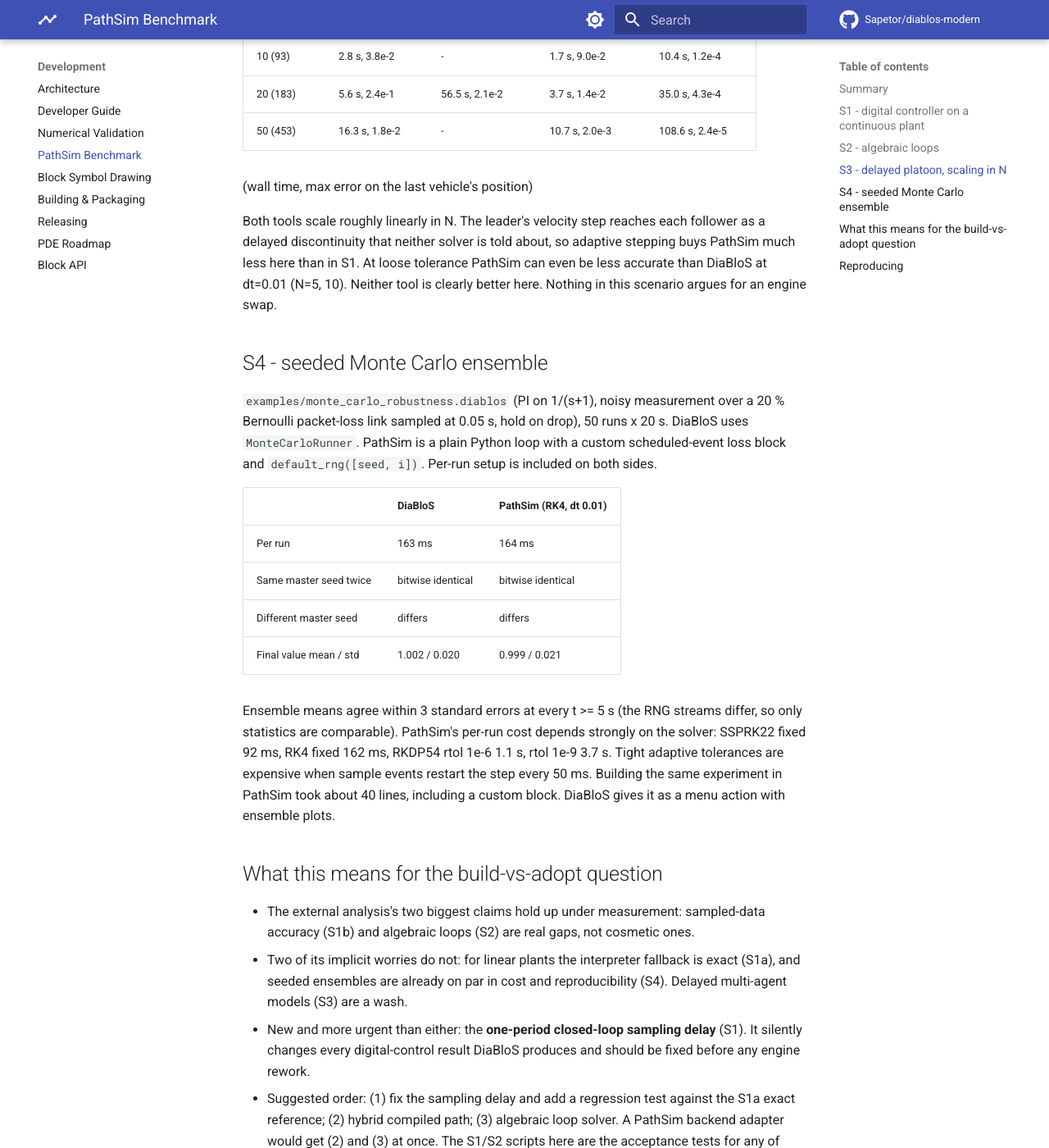
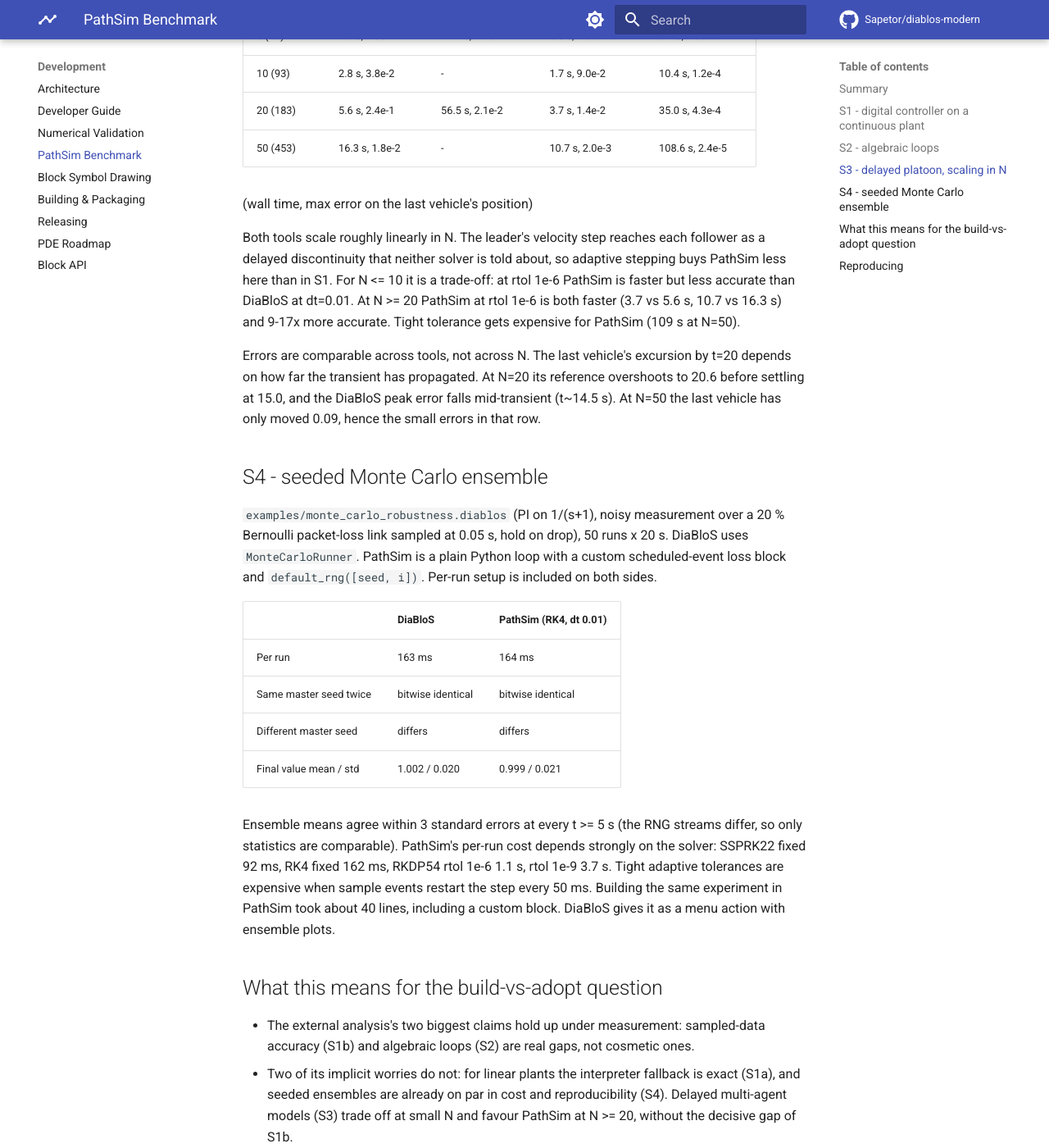
Before and after one commit to Sapetor/diablos-modern, an MkDocs documentation site: the page built from docs/BENCHMARK_PATHSIM.md, in a window 1280 px wide and 1400 px high, scrolled down 3367 px. Shown: the whole window at 82% size. Built offline with MkDocs 1.6.1 and Material for MkDocs 9.7.7, drawn with Linux system fonts in a browser that asks for light colours; comment, search, counter and statistics services are not loaded; some of the changed text lies outside the part shown.

Commit message:
docs(bench): S3 favours PathSim at N>=20; note tests the delay fix will touch
Co-Authored-By: Claude Opus 5.5 <noreply@anthropic.com>

```diff
--- a/docs/BENCHMARK_PATHSIM.md
+++ b/docs/BENCHMARK_PATHSIM.md
@@ -18,7 +18,7 @@ either tool, and the reference is evaluated at each tool's own output times.
 | S1a linear plant + digital PI | exact (2e-14), 0.09 s, interpreter | 6e-12 at 0.1 s (RKDP54) | Fallback costs nothing for linear plants, **but DiaBloS applies the control one sample late** |
 | S1b nonlinear stiff plant + digital PI | **1st order**: 1.6e-3 (3.2 s) ... 3e-5 (40 s) | 1.7e-10 at 0.9 s; 1.9e-13 at 1.8 s | The interpreter fallback is the real accuracy gap |
 | S2 algebraic loop | rejected; delay workaround diverges or is wrong unless the loop contracts | solved to 3e-13, 2 ms | Genuine capability gap |
-| S3 delayed platoon, N=50 | 1.8e-2 at 16 s | 2.0e-3 at 11 s; 2.4e-5 at 109 s | Comparable; delays blunt adaptive stepping |
+| S3 delayed platoon, N=50 | 1.8e-2 at 16 s | 2.0e-3 at 11 s; 2.4e-5 at 109 s | Mixed at N<=10; PathSim faster and more accurate at N>=20 |
 | S4 50-run seeded ensemble | 163 ms/run, bitwise reproducible | 164 ms/run (RK4, same dt), bitwise reproducible | Parity at matched settings |
 
 ## S1 - digital controller on a continuous plant
@@ -116,10 +116,17 @@ also forces the interpreter (`it has no compiled kernel`).
 
 Both tools scale roughly linearly in N. The leader's velocity step reaches
 each follower as a delayed discontinuity that neither solver is told about,
-so adaptive stepping buys PathSim much less here than in S1. At loose
-tolerance PathSim can even be less accurate than DiaBloS at dt=0.01 (N=5,
-10). Neither tool is clearly better here. Nothing in this scenario argues
-for an engine swap.
+so adaptive stepping buys PathSim less here than in S1. For N <= 10 it is a
+trade-off: at rtol 1e-6 PathSim is faster but less accurate than DiaBloS at
+dt=0.01. At N >= 20 PathSim at rtol 1e-6 is both faster (3.7 vs 5.6 s,
+10.7 vs 16.3 s) and 9-17x more accurate. Tight tolerance gets expensive for
+PathSim (109 s at N=50).
+
+Errors are comparable across tools, not across N. The last vehicle's
+excursion by t=20 depends on how far the transient has propagated. At N=20
+its reference overshoots to 20.6 before settling at 15.0, and the DiaBloS
+peak error falls mid-transient (t~14.5 s). At N=50 the last vehicle has only
+moved 0.09, hence the small errors in that row.
 
 ## S4 - seeded Monte Carlo ensemble
 
@@ -151,7 +158,8 @@ gives it as a menu action with ensemble plots.
   cosmetic ones.
 - Two of its implicit worries do not: for linear plants the interpreter
   fallback is exact (S1a), and seeded ensembles are already on par in cost
-  and reproducibility (S4). Delayed multi-agent models (S3) are a wash.
+  and reproducibility (S4). Delayed multi-agent models (S3) trade off at
+  small N and favour PathSim at N >= 20, without the decisive gap of S1b.
 - New and more urgent than either: the **one-period closed-loop sampling
   delay** (S1). It silently changes every digital-control result DiaBloS
   produces and should be fixed before any engine rework.
```
Also changed, not shown: tasks/todo.md (+2 -1 lines).
